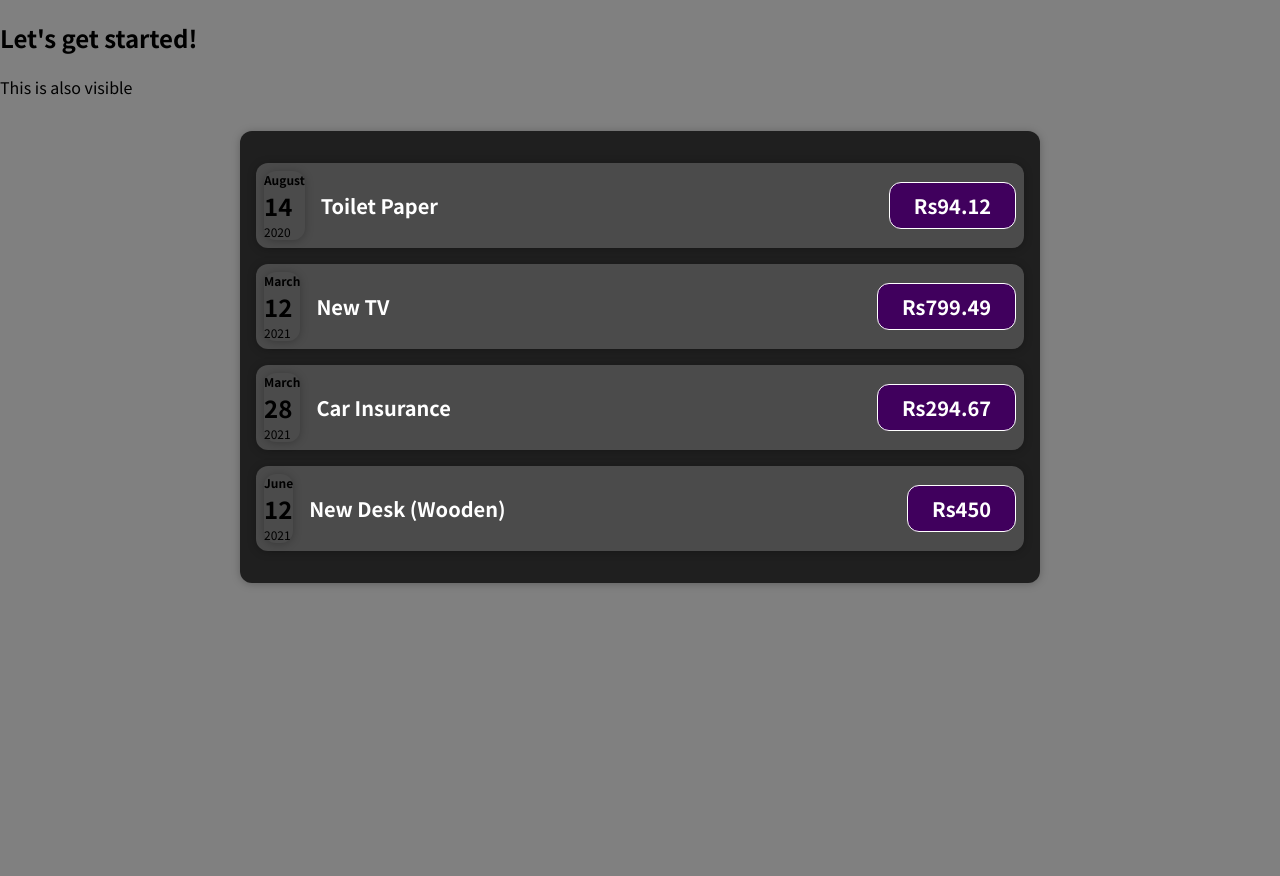
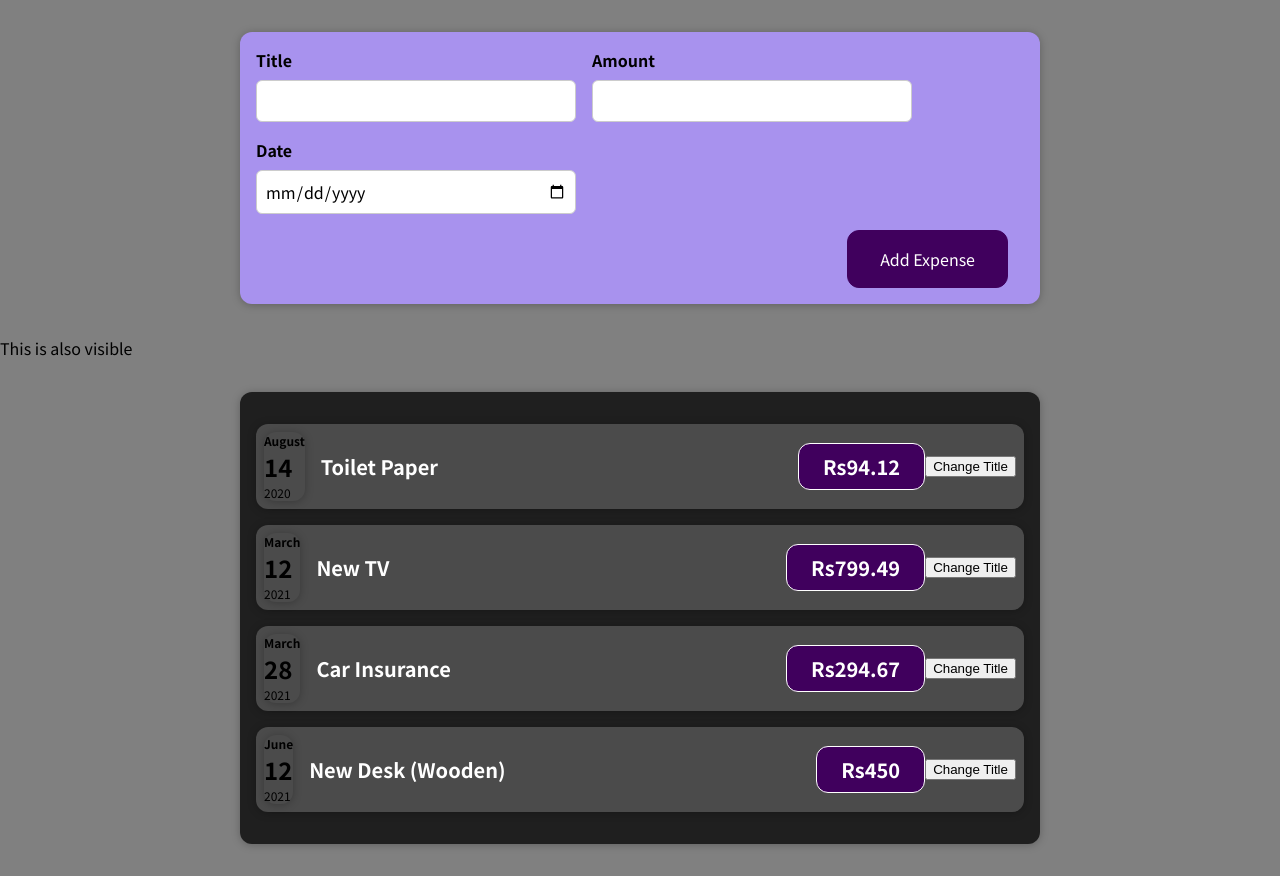
Before and after one commit to arnb-smnta/first_react_app, a React (Create React App) app: page / in a window 1280 px wide. Before the commit the page ends 800 px from the top, so only its background shows below. Built offline with nearby package versions, Linux system fonts and the light colour scheme.

Commit message:
working with states

```diff
--- a/src/App.js
+++ b/src/App.js
@@ -1,4 +1,5 @@
 import Expenses from "./components/Expenses/Expenses";
+import NewExpense from "./components/Expenses/NewExpense/NewExpense";
 function App() {
   const expenses = [
     {
@@ -23,7 +24,7 @@
   ];
   return (
     <div>
-      <h2>Let's get started!</h2>
+      <NewExpense />
       <p>This is also visible</p>
       <Expenses expenses={expenses}></Expenses>
     </div>
--- a/src/components/Expenses/ExpenseItem.js
+++ b/src/components/Expenses/ExpenseItem.js
@@ -1,16 +1,23 @@
+import React, { useState } from "react";
 import "./ExpenseItem.css";
 import Card from "../UI/Card";
 import ExpenseDate from "./ExpenseDate";
 function ExpenseItem(props) {
+  const [title, setTitle] = useState(props.title);
+  const onClickHandler = () => {
+    setTitle("Updated");
+    console.log(title);
+  };
   return (
     <Card className="expense-item">
       <Card className="expense-item__date">
         <ExpenseDate date={props.date}></ExpenseDate>
       </Card>
       <div className="expense-item__description">
-        <h2>{props.title}</h2>
+        <h2>{title}</h2>
       </div>
       <div className="expense-item__price">Rs{props.amount}</div>
+      <button onClick={onClickHandler}>Change Title</button>
     </Card>
   );
 }
--- /dev/null
+++ b/src/components/Expenses/NewExpense/ExpenseForm.css
@@ -0,0 +1,26 @@
+.new-expense__controls {
+  display: flex;
+  flex-wrap: wrap;
+  gap: 1rem;
+  margin-bottom: 1rem;
+  text-align: left;
+}
+
+.new-expense__control label {
+  font-weight: bold;
+  margin-bottom: 0.5rem;
+  display: block;
+}
+
+.new-expense__control input {
+  font: inherit;
+  padding: 0.5rem;
+  border-radius: 6px;
+  border: 1px solid #ccc;
+  width: 20rem;
+  max-width: 100%;
+}
+
+.new-expense__actions {
+  text-align: right;
+}
--- /dev/null
+++ b/src/components/Expenses/NewExpense/ExpenseForm.js
@@ -0,0 +1,30 @@
+import React from "react";
+import "./ExpenseForm.css";
+const ExpenseForm = () => {
+  const titleChangeHandler = (event) => {
+    console.log(event.target.value);
+  };
+  return (
+    <form action="">
+      <div className="new-expense__controls">
+        <div className="new-expense__control">
+          <label htmlFor="">Title</label>
+          <input type="text" onChange={titleChangeHandler} />
+        </div>
+        <div className="new-expense__control">
+          <label htmlFor="">Amount</label>
+          <input type="number" min="0.01" step="0.01" />
+        </div>
+        <div className="new-expense__control">
+          <label htmlFor="">Date</label>
+          <input type="date" min="2019-01-01" max="2023-05-23" />
+        </div>
+      </div>
+      <div className="new-expense__actions">
+        <button type="submit">Add Expense</button>
+      </div>
+    </form>
+  );
+};
+
+export default ExpenseForm;
--- /dev/null
+++ b/src/components/Expenses/NewExpense/NewExpense.css
@@ -0,0 +1,38 @@
+.new-expense {
+  background-color: #a892ee;
+  padding: 1rem;
+  margin: 2rem auto;
+  width: 50rem;
+  max-width: 95%;
+  border-radius: 12px;
+  text-align: center;
+  box-shadow: 0 1px 8px rgba(0, 0, 0, 0.25);
+}
+
+.new-expense button {
+  font: inherit;
+  cursor: pointer;
+  padding: 1rem 2rem;
+  border: 1px solid #40005d;
+  background-color: #40005d;
+  color: white;
+  border-radius: 12px;
+  margin-right: 1rem;
+}
+
+.new-expense button:hover,
+.new-expense button:active {
+  background-color: #510674;
+  border-color: #510674;
+}
+
+.new-expense button.alternative {
+  color: #220131;
+  border-color: transparent;
+  background-color: transparent;
+}
+
+.new-expense button.alternative:hover,
+.new-expense button.alternative:active {
+  background-color: #ddb3f8;
+}
--- /dev/null
+++ b/src/components/Expenses/NewExpense/NewExpense.js
@@ -0,0 +1,11 @@
+import React from "react";
+import "./NewExpense.css";
+import ExpenseForm from "./ExpenseForm";
+const NewExpense = () => {
+  return (
+    <div className="new-expense">
+      <ExpenseForm></ExpenseForm>
+    </div>
+  );
+};
+export default NewExpense;
```
Also changed, not shown: 1 other file (tests, documents, lock files or other folders).
